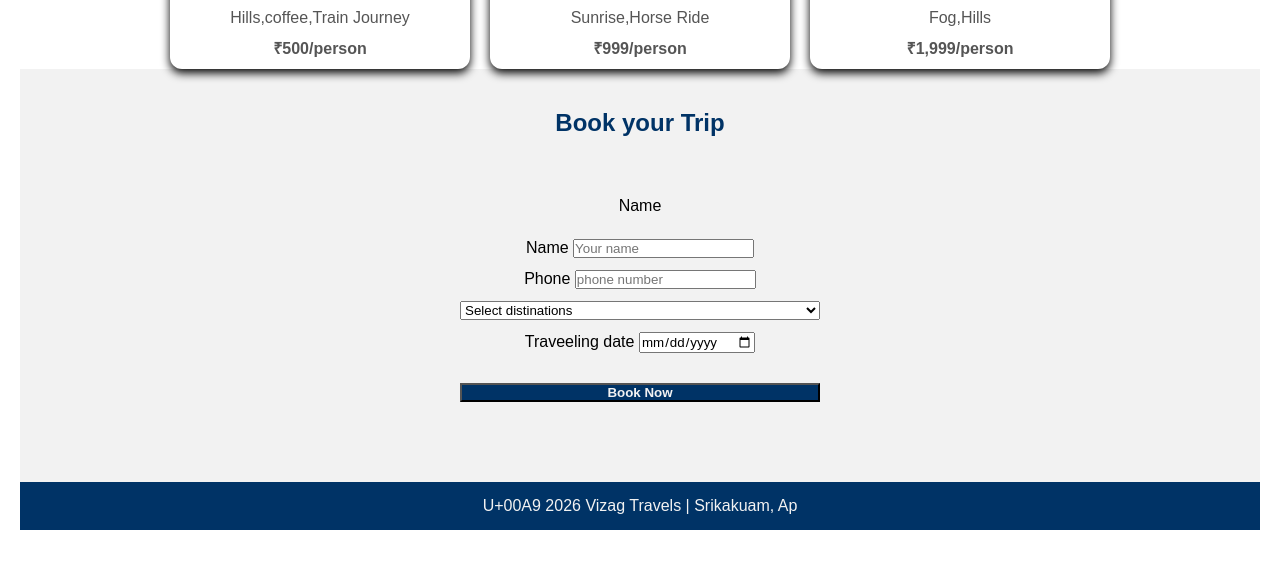
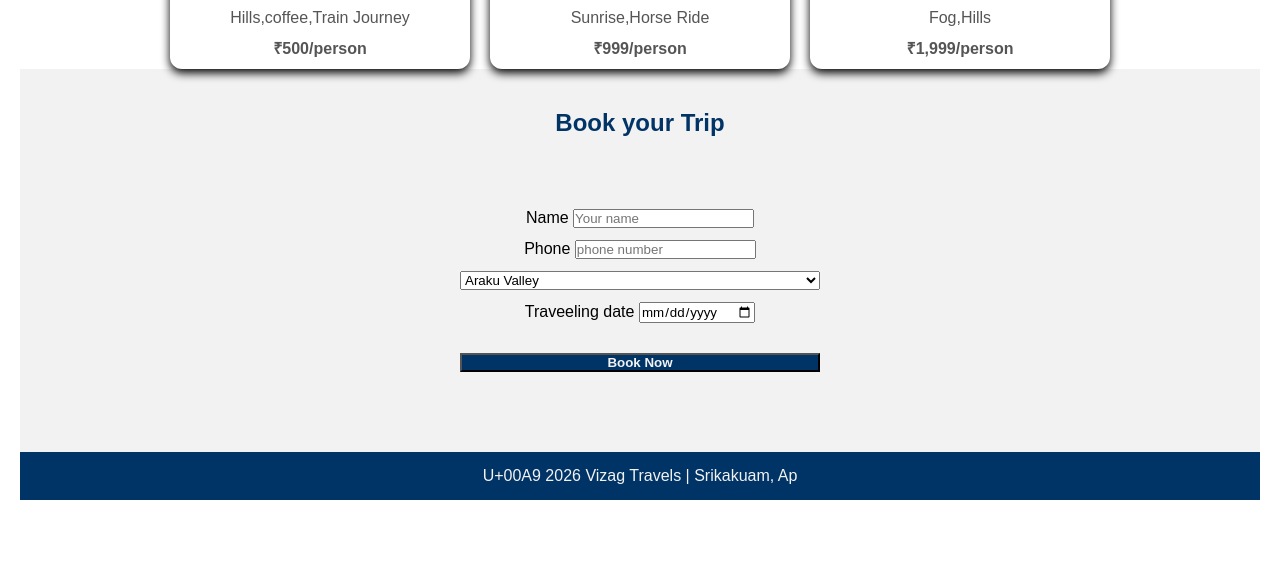
Before and after one commit to sanapathisai30-blip/Vizag-Travels, a plain HTML site: page index.html in a window 1280 px wide. Shown: the part 710-1278 px from the top of the page. After the commit the page ends 1250 px from the top, so only its background shows below. Drawn offline with Linux system fonts and the light colour scheme.

Commit message:
Update index.html

```diff
--- a/index.html
+++ b/index.html
@@ -44,7 +44,6 @@
         <section id="booking">
             <h2>Book your Trip</h2>
             <form id="booking">
-                <label>Name</label>
                 <div class="form-grid">
                 </div>
                 <div>
@@ -56,7 +55,7 @@
                 <input type="tel" placeholder="phone number" required>
                 </div>
                 <select>
-                    <option>Select distinations</option>
+                    <label>Select destinations</label>
                     <option>Araku Valley</option>
                     <option>RK Beach</option><br>
                     <option>lambasingi</option>
```
